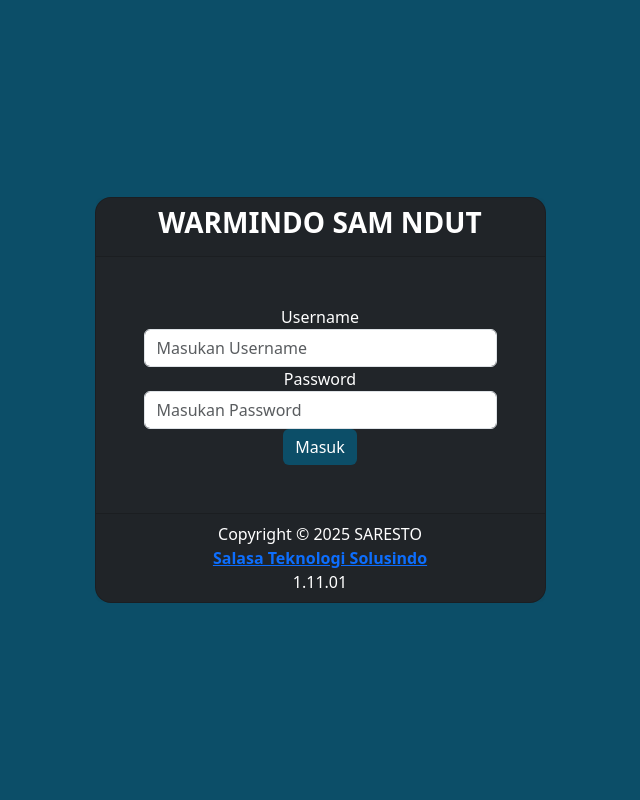
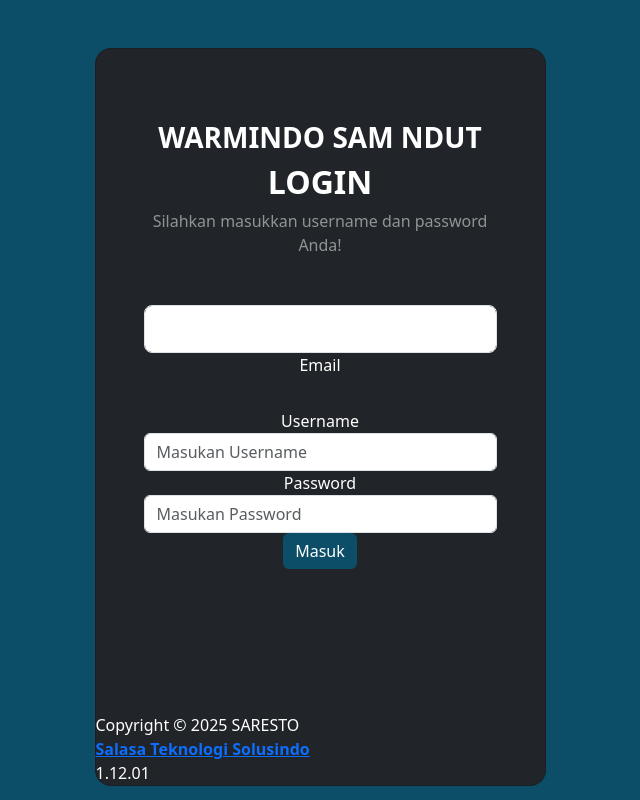
Before and after one commit to meirinoharianto/warmindo-stock, a CodeIgniter app: page /database/login in a window 1280 px wide. Shown: the whole page, without its empty margins (320-960 px from the left). Run offline with CodeIgniter, Linux system fonts and the light colour scheme; some libraries are stand-ins or nearby versions.

Commit message:
login update

```diff
--- a/application/views/login/index.php
+++ b/application/views/login/index.php
@@ -28,10 +28,22 @@
                         </div>
                     <?php } ?>
                     <div class="card bg-dark text-white" style="border-radius: 1rem;">
-                        <div class="card-header text-center">
+                        <!-- <div class="card-header text-center">
                             <h3><b>WARMINDO SAM NDUT</b></h3>
+                        </div> -->
+
+                        <div class="card-body p-5 text-center">
+                            <div class="mb-md-5 mt-md-4 pb-5">
+
+                                <h3 class="fw-bold mb-2 text-uppercase">WARMINDO SAM NDUT</h3>
+                                <h2 class="fw-bold mb-2 text-uppercase">Login</h2>
+                                <p class="text-white-50 mb-5">Silahkan masukkan username dan password Anda!</p>
+
+                                <div data-mdb-input-init class="form-outline form-white mb-4">
+                                    <input type="email" id="typeEmailX" class="form-control form-control-lg" />
+                                    <label class="form-label" for="typeEmailX">Email</label>
                                 </div>
-                        <div class="card-body p-5 text-center">
+
                                 <form method="POST" action="<?= base_url('login/proses'); ?>">
                                     <div class="form-group">
                                         <label for="">Username</label>
@@ -46,11 +58,13 @@
                                     </button>
                                 </form>
                             </div>
-                        <div class="card-footer text-center">
+                        </div>
+                        <div>
                             Copyright &copy; <?= date('Y'); ?> SARESTO
                             </br><a href="https://www.salasatekno.com" target="_blank"><b>Salasa Teknologi Solusindo</b></a>
-                            </br>1.11.01
+                            </br>1.12.01
                         </div>
+
                     </div>
                 </div>
             </div>
```
Lines whose indentation alone changed are shown as unchanged.
